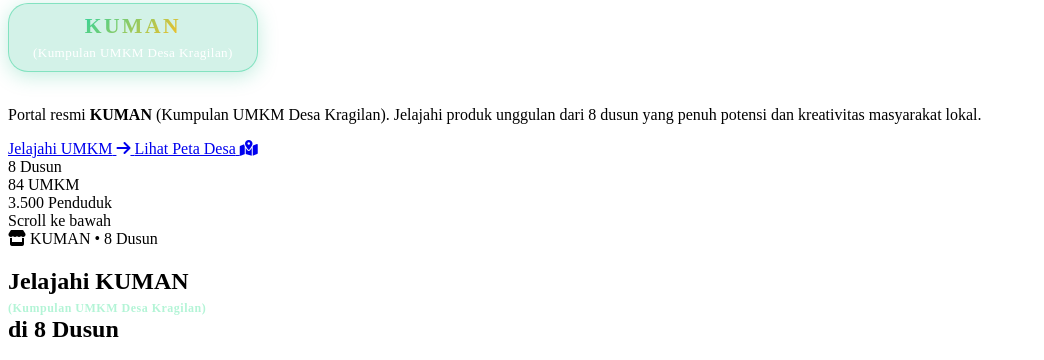
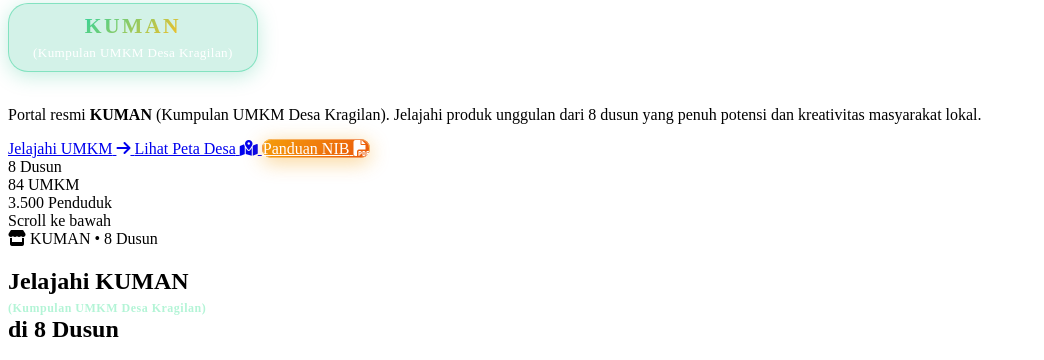
Before and after one commit to royan4321/webdesa, a website with bundled scripts: page index.html in a window 1280 px wide. Shown: the part 1024-1384 px from the top of the page, without its empty margins (0-1044 px from the left). Built offline with nearby package versions, Linux system fonts and the light colour scheme.

Commit message:
fix: Restore Panduan NIB PDF and button - make downloadable again
- Restored assets/Panduan_NIB.pdf from previous commit
- Re-added Panduan NIB button in hero section
- Users can now download the PDF guide successfully

```diff
--- a/index.html
+++ b/index.html
@@ -109,6 +109,12 @@
                     <a href="#peta" class="btn btn-outline">
                         <span>Lihat Peta Desa</span>
                         <i class="fas fa-map-marked-alt"></i>
+                    </a>
+                    <a href="assets/Panduan_NIB.pdf" class="btn btn-accent"
+                        download="Panduan_Pendaftaran_NIB_Desa_Kragilan.pdf" target="_blank"
+                        style="background: linear-gradient(135deg, #f59e0b, #ea580c) !important; background-color: #f59e0b !important; color: #ffffff !important; box-shadow: 0 4px 20px rgba(245, 158, 11, 0.45) !important; border: 1px solid rgba(255, 255, 255, 0.35) !important; border-radius: 50px !important;">
+                        <span>Panduan NIB</span>
+                        <i class="fas fa-file-pdf"></i>
                     </a>
                 </div>
                 <div class="hero-stats reveal-up" style="--delay: 0.9s">
```
Also changed, not shown: 1 other file.
